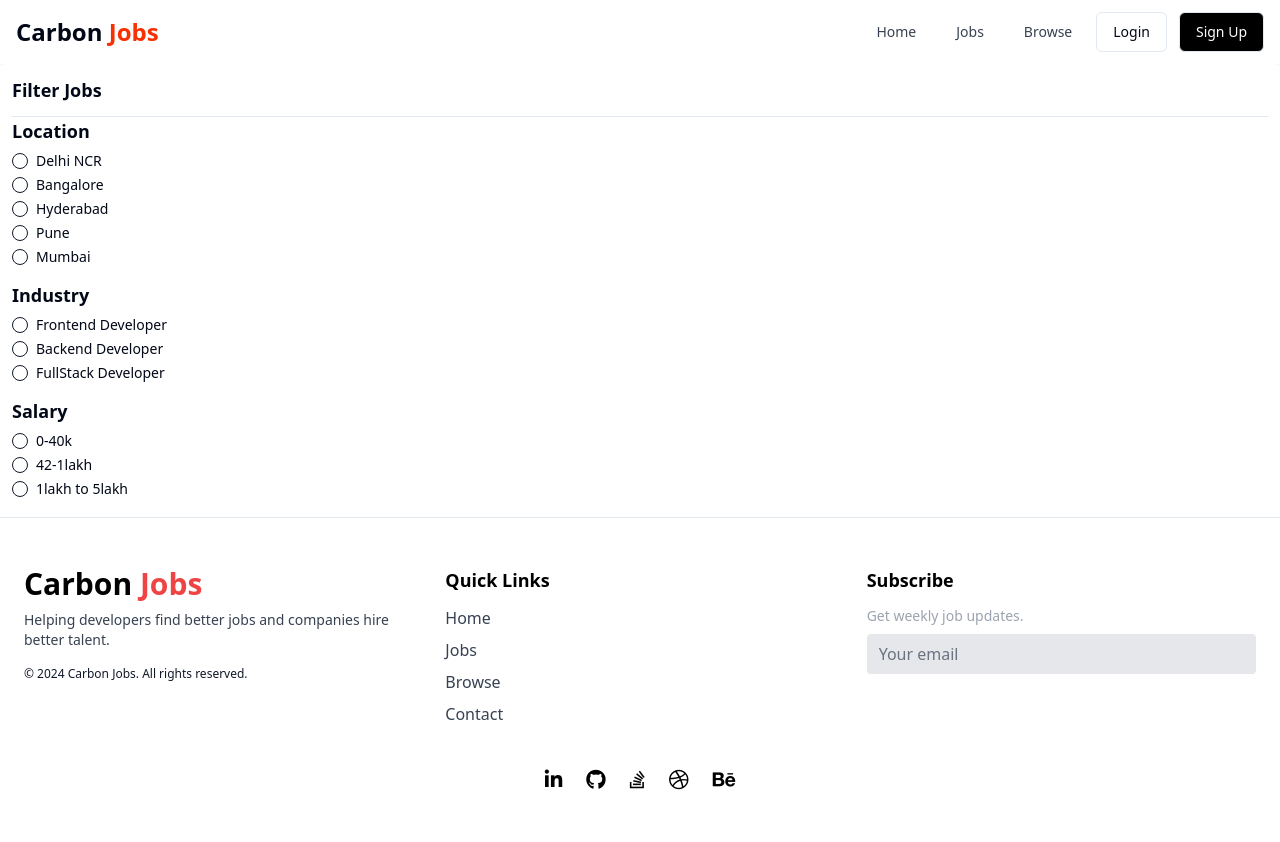
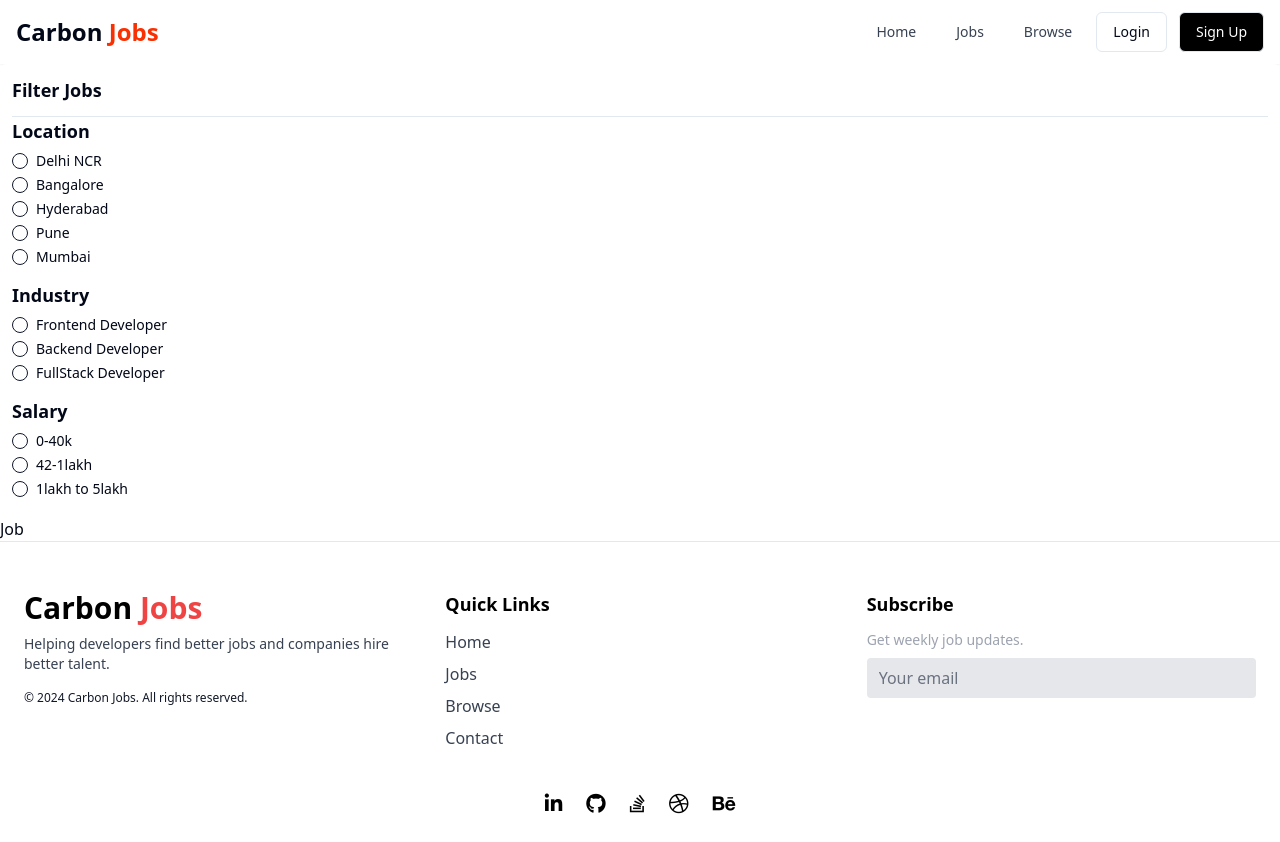
Before and after one commit to mohsin-356/jobportal, a React (Vite) app in the folder frontend/: page /jobs in a window 1280 px wide. Before the commit the page ends 818 px from the top, so only its background shows below. Built offline with nearby package versions, Linux system fonts and the light colour scheme.

Commit message:
Rename Job component to Jobs and update export; ensure proper integration of Job component

```diff
--- a/frontend/src/components/Jobs.jsx
+++ b/frontend/src/components/Jobs.jsx
@@ -7,18 +7,22 @@ import { useNavigate } from 'react-router-dom'
 import Navbar from './shared/Navbar'
 import Footer from './shared/Footer'
 import FilterCard from './FilterCard'
+import Job from './Job'
 
-const Job = ({ job }) => {
+const Jobs = ({ job }) => {
   const navigate = useNavigate();
   // const jobId = "lsekdhjgdsnfvsdkjf"
 
   return (
     <>
       <Navbar />
+      {/* filter page */}
       <FilterCard />
+      {/* job cards */}
+      <Job />
       <Footer />
     </>
   )
 }
 
-export default Job
+export default Jobs
```
